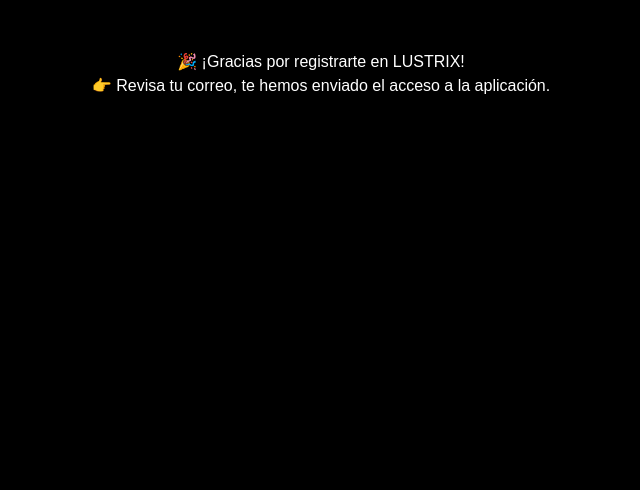
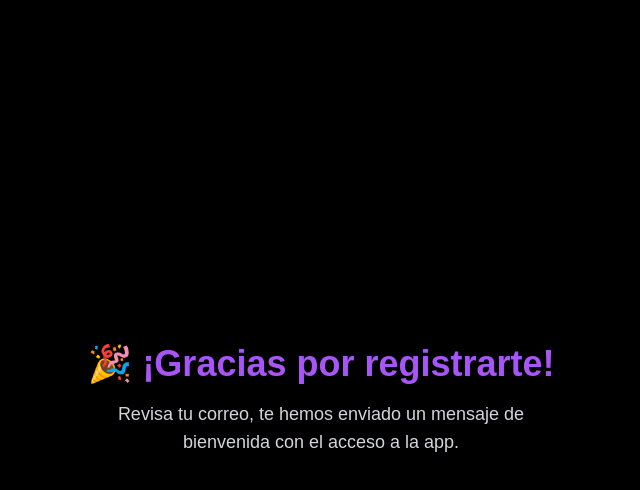
Before and after one commit to LUSTRIX-XXX/lustrix-landig, a Next.js app: page /gracias in a window 1280 px wide. Shown: the top 490 px of the page, without its empty margins (319-959 px from the left). Built offline with nearby package versions, Linux system fonts and the light colour scheme.

Commit message:
Update gracias.js

```diff
--- a/pages/gracias.js
+++ b/pages/gracias.js
@@ -1,8 +1,10 @@
 export default function Gracias() {
   return (
-    <div style={{ textAlign: "center", marginTop: "50px" }}>
-      <h1>🎉 ¡Gracias por registrarte en LUSTRIX!</h1>
-      <p>👉 Revisa tu correo, te hemos enviado el acceso a la aplicación.</p>
+    <div className="min-h-screen flex flex-col items-center justify-center bg-black text-white px-6">
+      <h1 className="text-4xl font-bold text-purple-500 mb-4">🎉 ¡Gracias por registrarte!</h1>
+      <p className="text-lg text-gray-300 text-center max-w-md">
+        Revisa tu correo, te hemos enviado un mensaje de bienvenida con el acceso a la app.
+      </p>
     </div>
   );
 }
```
